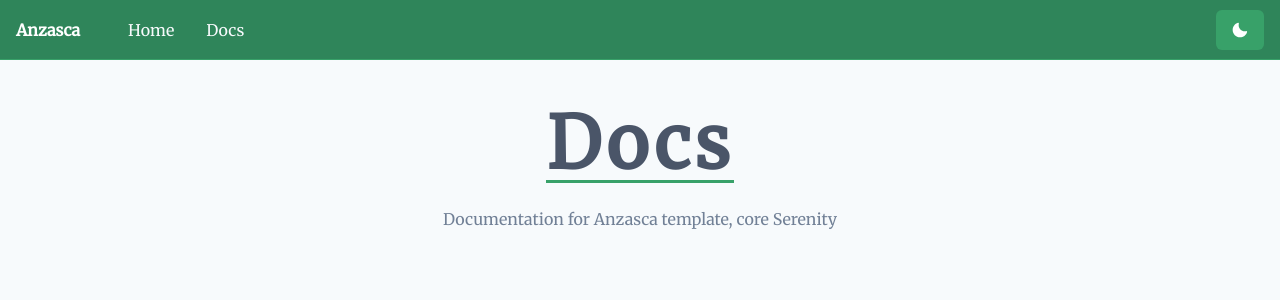
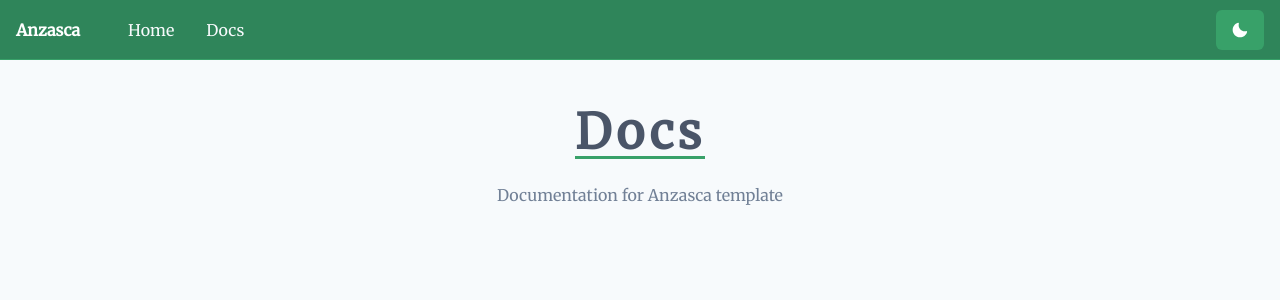
Before and after one commit to pankaspe/Starter-Chakra-UI-NextJS-Typescript, a Next.js app: page /docs in a window 1280 px wide. Shown: the top 300 px of the page. Built offline with nearby package versions, Linux system fonts and the light colour scheme.

Commit message:
first deploy

```diff
--- a/components/Hero.tsx
+++ b/components/Hero.tsx
@@ -1,4 +1,5 @@
 import { Container, Heading, Text, useColorModeValue } from '@chakra-ui/react';
+import { useRouter } from 'next/router';
 
 export interface Hero {
    headline: string,
@@ -6,6 +7,9 @@
 }
 
 const Hero: React.FC<Hero> = ({ headline, subHeadline }) => {
+
+   const path = useRouter().pathname;
+
    return (
       <Container
          py={12}
@@ -14,7 +18,7 @@
       >
          <Heading
             as="h1"
-            size='4xl'
+            size={path === "/" ? "4xl" : "2xl"}
             noOfLines={1}
             fontWeight={600}
             pb={6}
--- a/components/Seo.tsx
+++ b/components/Seo.tsx
@@ -11,13 +11,14 @@
 const Seo: React.FC<Seo> = ({ title, description }) => {
 
   const path = useRouter().pathname;
+
   return (
     <>
       <Head>
         <title>
           {path === "/"
             ? websiteConfig.meta.title
-            : `${websiteConfig.meta.title}  - ${title ? title : null}`
+            : `${websiteConfig.meta.title}  - ${title}`
           }
         </title>
         <meta name="description" content={description} />
--- a/pages/docs.tsx
+++ b/pages/docs.tsx
@@ -13,7 +13,7 @@
       />
       <Hero
          headline="Docs"
-         subHeadline="Documentation for Anzasca template, core Serenity"
+         subHeadline="Documentation for Anzasca template"
       />
     </MainLayout>
   )
```
